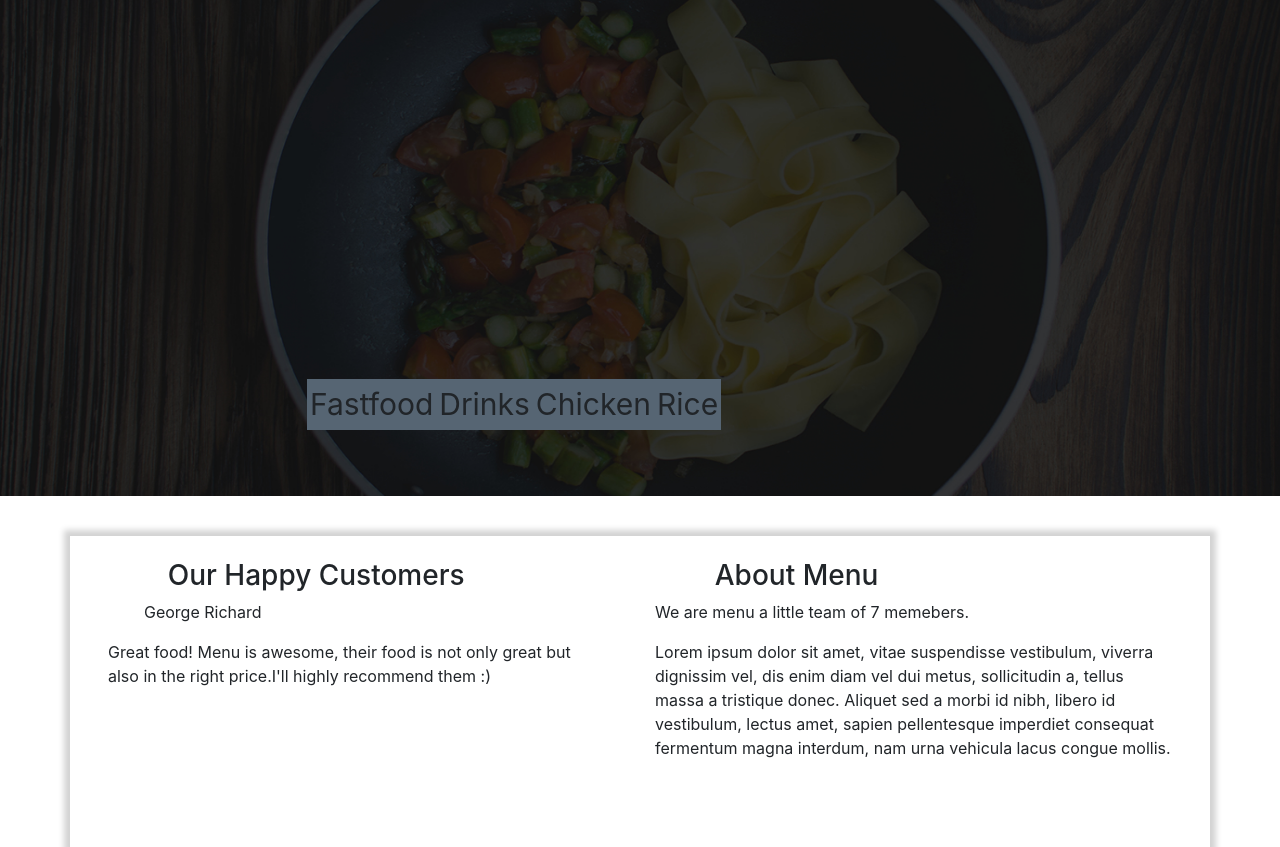
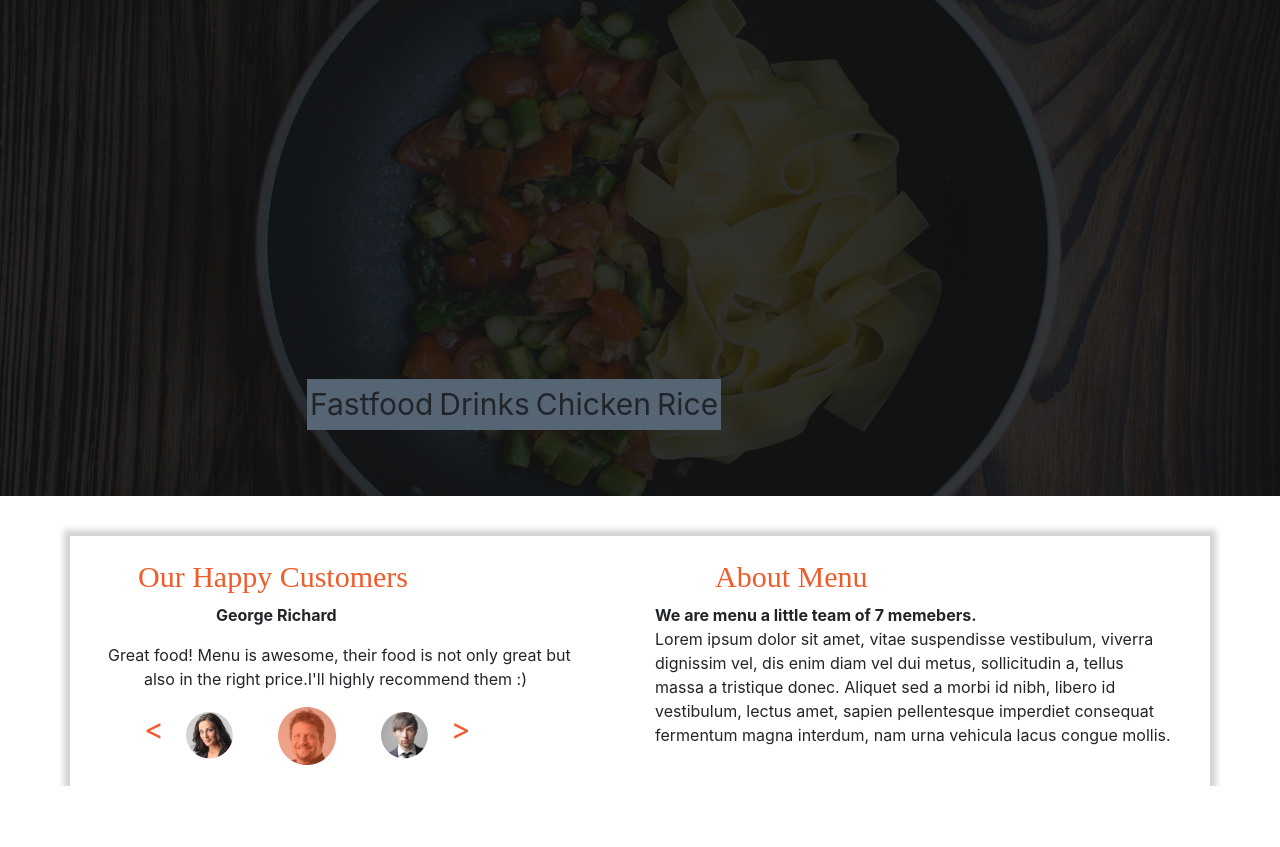
Before and after one commit to Wess58/IP2, a plain HTML site: page index.html in a window 1280 px wide. Shown: the part 2230-3077 px from the top of the page. After the commit the page ends 3016 px from the top, so only its background shows below. Drawn offline with nearby package versions, Linux system fonts and the light colour scheme.

Commit message:
added customer images

```diff
--- a/css/styles.css
+++ b/css/styles.css
@@ -164,6 +164,7 @@ color: white;
   box-shadow: 0 0 6px 6px lightgrey;
   column-rule-style: solid;
   column-rule-color: black;
+  height: 250px;
 
 
 
@@ -173,6 +174,13 @@ color: white;
   column-rule-color: black;
 
 }
+.customers{
+  margin-left: 5em;
+}
 
 
-.
+.h3text{
+  color:#F15A29;
+  font-family: serif;
+  font-size: 30px;
+}
--- a/index.html
+++ b/index.html
@@ -83,15 +83,18 @@
         </div>
         <div class="container cont1">
           <div class="row row2">
-            <div id="left" class="col-md-6">
-              <h3 class="h3text">&nbsp&nbsp&nbsp&nbsp&nbsp&nbsp&nbsp&nbspOur Happy Customers</h3>
-                <p>&nbsp&nbsp&nbsp&nbsp&nbsp&nbsp&nbsp&nbspGeorge Richard</p>
-                <p>Great food! Menu is awesome, their food is not only great but<br> also in the right price.I'll highly recommend them :)</p>
+            <div class="col-md-6">
+              <h3 class="h3text">&nbsp&nbsp&nbsp&nbspOur Happy Customers</h3>
+                <p>&nbsp&nbsp&nbsp&nbsp&nbsp&nbsp&nbsp&nbsp&nbsp&nbsp&nbsp&nbsp&nbsp&nbsp&nbsp&nbsp&nbsp&nbsp&nbsp&nbsp&nbsp&nbsp&nbsp&nbsp<strong>George Richard</strong></p>
+                <p>Great food! Menu is awesome, their food is not only great but<br> &nbsp&nbsp&nbsp&nbsp&nbsp&nbsp&nbsp&nbspalso in the right price.I'll highly recommend them :)</p>
+                &nbsp&nbsp&nbsp&nbsp&nbsp&nbsp&nbsp&nbsp<span style="font-size:30px; color:#F15A29"><</span>&nbsp&nbsp&nbsp&nbsp&nbsp<img  src="assets/customers/p1.png">
+                &nbsp&nbsp&nbsp&nbsp&nbsp&nbsp&nbsp&nbsp <img  src="assets/customers/p2.png">
+                &nbsp&nbsp&nbsp&nbsp&nbsp&nbsp&nbsp&nbsp <img  src="assets/customers/p3.png">&nbsp&nbsp&nbsp&nbsp&nbsp<span style="font-size:30px; color:#F15A29">></span>
           </div>
-          <div id="right" class="col-md-6">
+          <div  class="col-md-6">
           <h3 class="h3text">&nbsp&nbsp&nbsp&nbsp&nbsp&nbsp&nbsp&nbspAbout Menu</h3>
-          <p>We are menu a little team of 7 memebers.</p>
-          <p>Lorem ipsum dolor sit amet, vitae suspendisse vestibulum, viverra dignissim vel, dis enim diam vel dui metus, sollicitudin a, tellus massa a tristique donec.
+          <p><strong>We are menu a little team of 7 memebers.</strong><br>
+          Lorem ipsum dolor sit amet, vitae suspendisse vestibulum, viverra dignissim vel, dis enim diam vel dui metus, sollicitudin a, tellus massa a tristique donec.
             Aliquet sed a morbi id nibh, libero id vestibulum, lectus amet, sapien pellentesque imperdiet consequat fermentum magna interdum, nam urna vehicula lacus congue mollis.</p>
       </div>
       </div>
```
